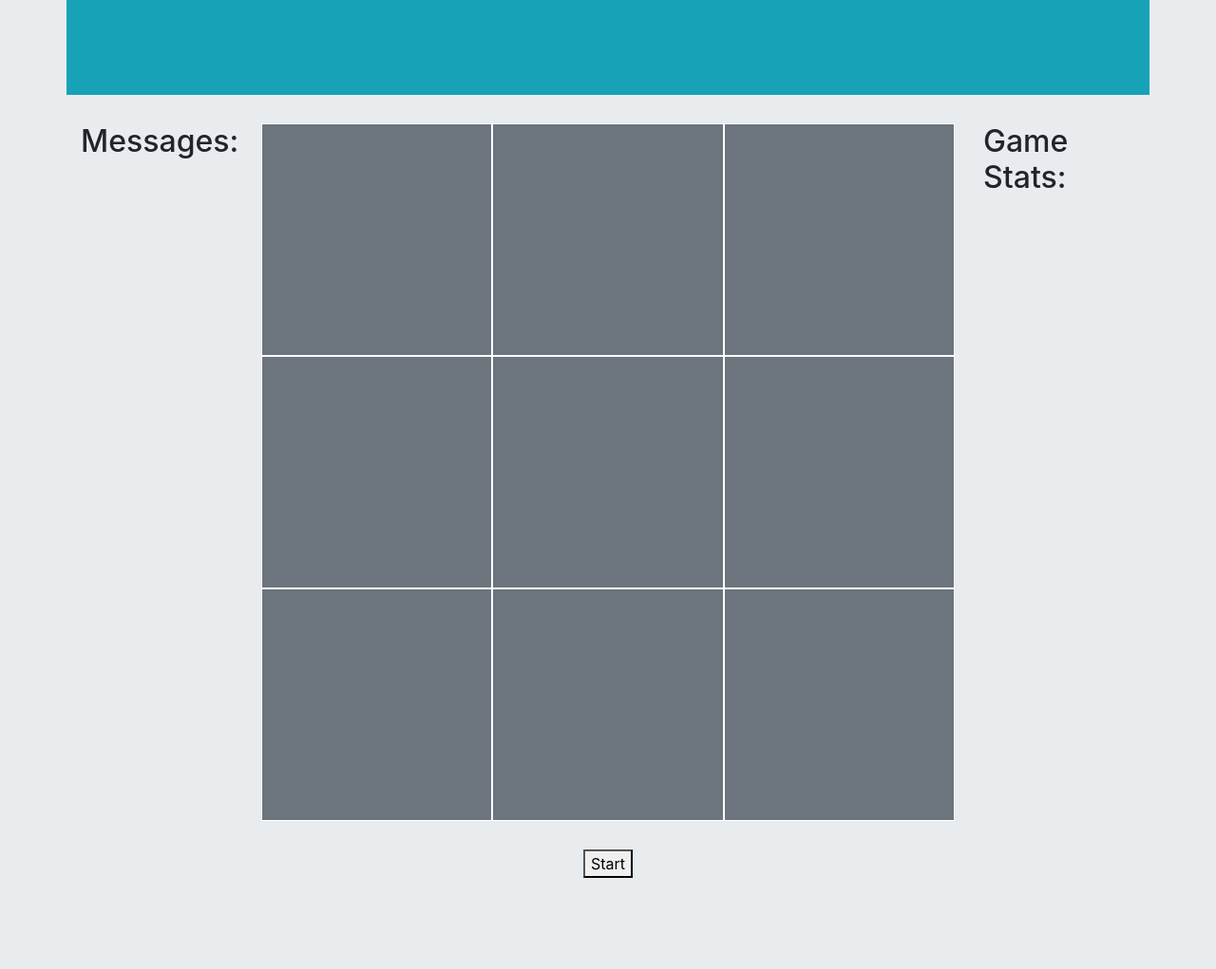
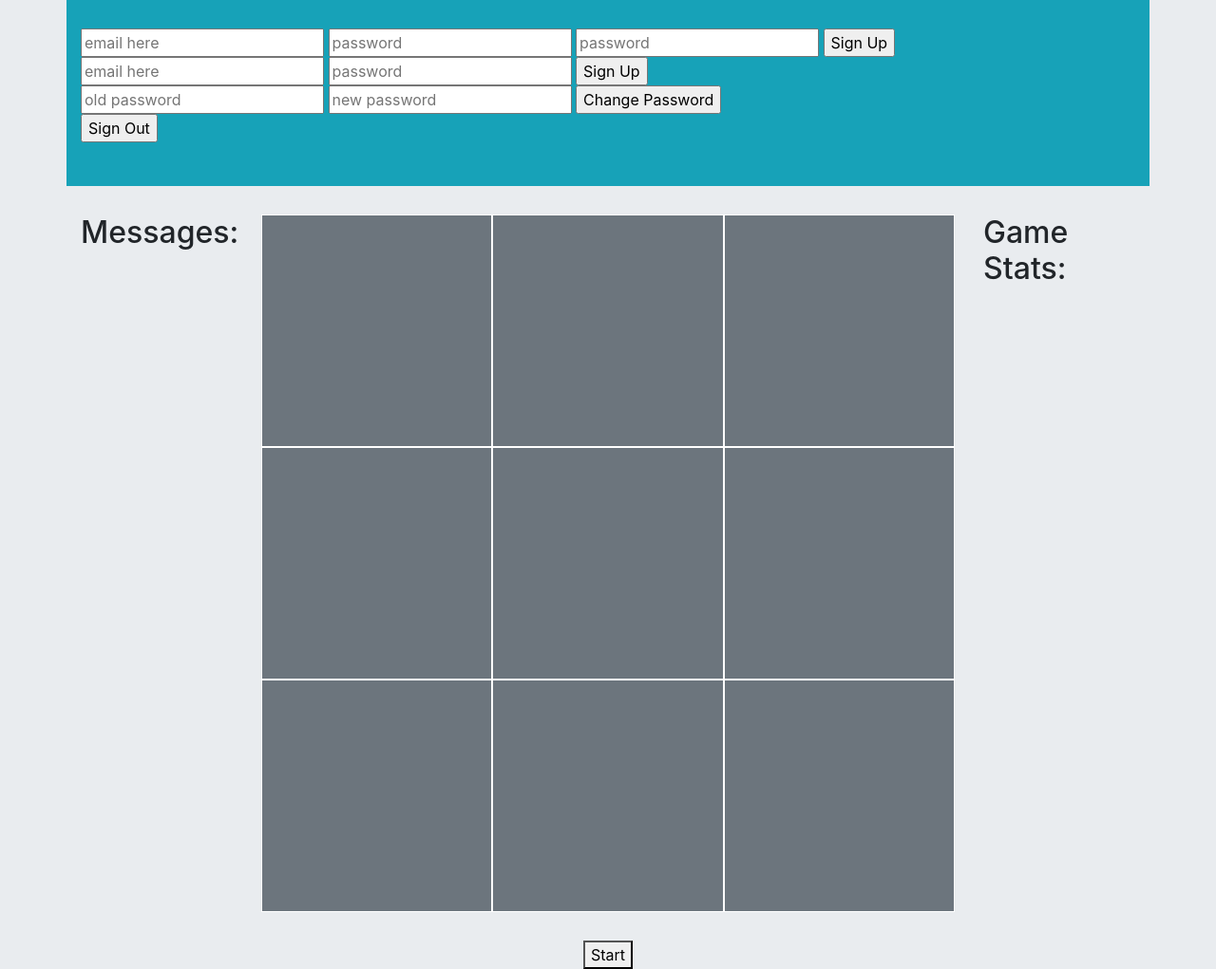
Before and after one commit to kamsahn/game-project-client, a website built with webpack: page index.html in a window 1280 px wide. Shown: the whole page at 95% size. Before the commit the page ends 925 px from the top, so only its background shows below. Built offline with nearby package versions, Linux system fonts and the light colour scheme.

Commit message:
Update UI to handle api requests
-include forms in a header in index.html
-format header in index.scss

```diff
--- a/assets/styles/index.scss
+++ b/assets/styles/index.scss
@@ -29,6 +29,6 @@ div.flexbox {
 
 header {
   background-color: $alt-color;
-  height: 100px;
   margin-bottom: 30px;
+  padding: 30px;
 }
--- a/index.html
+++ b/index.html
@@ -16,7 +16,28 @@
 <body>
   <div class="container">
     <div class="row">
-      <header class="col-12"></header>
+      <header class="col-12">
+        <form id="sign-up-form">
+          <input name="credentials[email]" type="text" placeholder="email here">
+          <input name="credentials[password]" type="password" placeholder="password">
+          <input name="credentials[password_confirmation]" type="password" placeholder="password">
+          <input type="submit" value="Sign Up">
+        </form>
+        <form id="sign-in-form">
+          <input name="credentials[email]" type="text" placeholder="email here">
+          <input name="credentials[password]" type="password" placeholder="password">
+          <input type="submit" value="Sign Up">
+        </form>
+        <form id="change-password-form">
+          <input name="passwords[old]" type="password" placeholder="old password">
+          <input name="passwords[new]" type="password" placeholder="new password">
+          <input type="submit" value="Change Password">
+        </form>
+        <form id="sign-out-form">
+          <input type="submit" value="Sign Out">
+        </form>
+        <p id="api-message"></p>
+      </header>
     </div>
     <div class="row">
       <div class="col-2">
```
